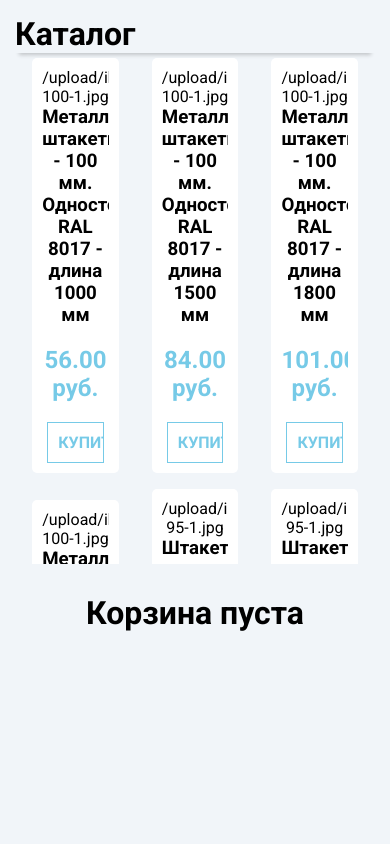
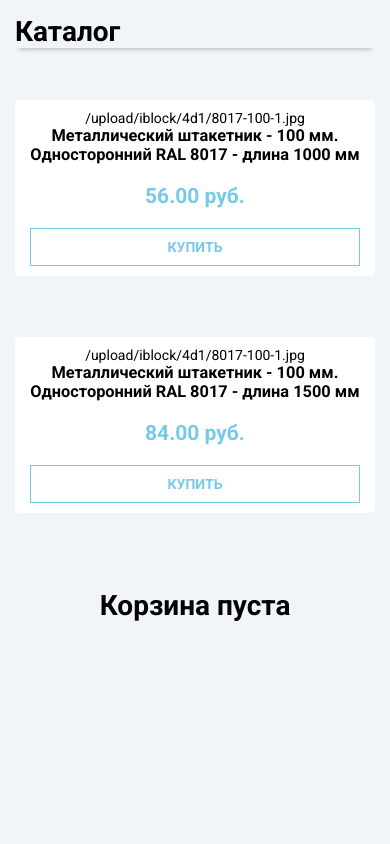
Before and after one commit to Jixlen999/test-task-js, a React (Create React App) app: page / in a window 390 px wide. Shown: the top 844 px of the page. Built offline with nearby package versions, Linux system fonts and the light colour scheme.

Commit message:
Added a little bit of adoptivity

```diff
--- a/src/App.css
+++ b/src/App.css
@@ -7,3 +7,9 @@
 	font-family: "Roboto", sans-serif;
 	overflow: hidden;
 }
+
+@media screen and (max-width: 768px) {
+	html {
+		font-size: 14px;
+	}
+}
--- a/src/components/ProductCard/ProductCard.module.css
+++ b/src/components/ProductCard/ProductCard.module.css
@@ -7,6 +7,12 @@
 	padding: 10px;
 }
 
+@media screen and (max-width: 600px) {
+	.productCard {
+		width: auto;
+	}
+}
+
 .productCard__price {
 	color: rgb(118, 202, 231);
 	margin: 20px 0;
--- a/src/components/ProductsList/ProductsList.module.css
+++ b/src/components/ProductsList/ProductsList.module.css
@@ -14,6 +14,15 @@
 	overflow-y: auto;
 }
 
+@media screen and (max-width: 425px) {
+	.productsList__products {
+		display: flex;
+		flex-direction: column;
+		flex-wrap: wrap;
+		overflow-y: visible;
+	}
+}
+
 h1 {
 	box-shadow: 0 6px 4px -4px rgba(0, 0, 0, 0.2);
 	margin-bottom: 5px;
--- a/src/components/ShoppingCart/ShoppingCart.jsx
+++ b/src/components/ShoppingCart/ShoppingCart.jsx
@@ -62,7 +62,7 @@ const ShoppingCart = () => {
 								return (
 									<tr key={pr.name}>
 										<td>{pr.name}</td>
-										<td>
+										<td className={classes.table__input}>
 											<button onClick={() => changeProductAmount(pr, "down")}>
 												-
 											</button>
--- a/src/components/ShoppingCart/ShoppingCart.module.css
+++ b/src/components/ShoppingCart/ShoppingCart.module.css
@@ -75,4 +75,25 @@ button:hover {
 
 input {
 	border: 1.5px solid rgb(118, 202, 231);
+	width: 50%;
 }
+
+@media screen and (max-width: 600px) {
+	table {
+		background: #fff;
+		padding: 2rem;
+		font-size: 0.8rem;
+	}
+	.table__input {
+		display: flex;
+		flex-direction: column;
+		flex-wrap: wrap;
+		align-items: center;
+		padding-top: 1rem;
+		padding-bottom: 1rem;
+	}
+	input {
+		width: 1.5rem;
+		text-align: center;
+	}
+}
```
